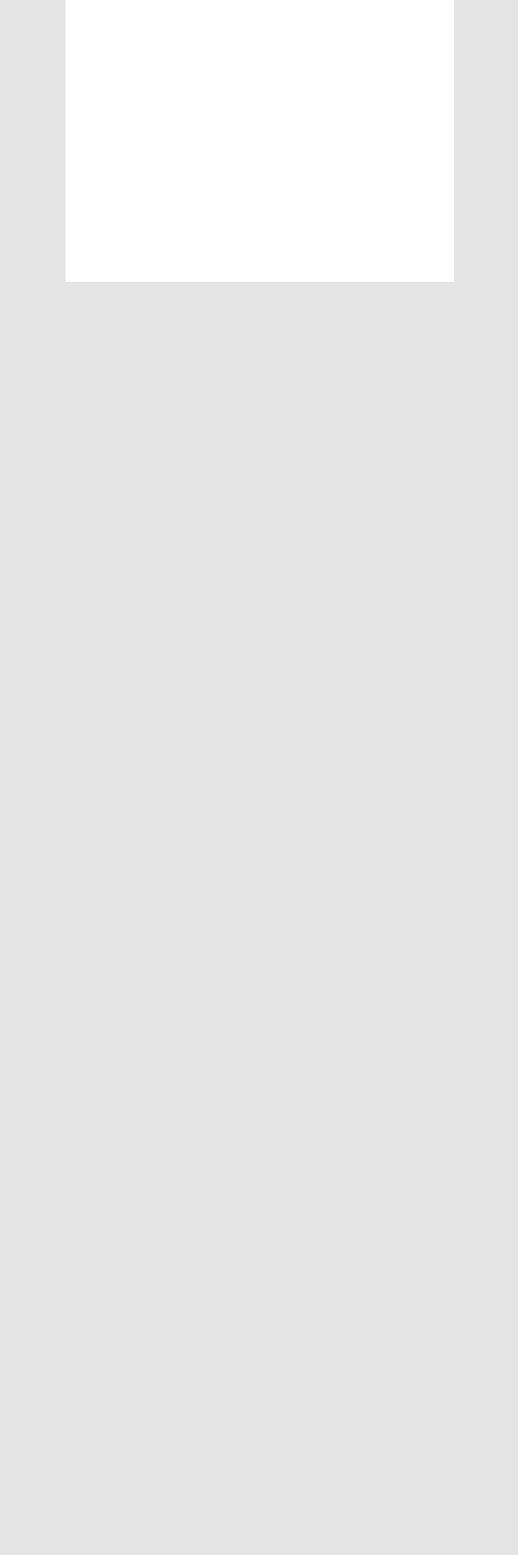
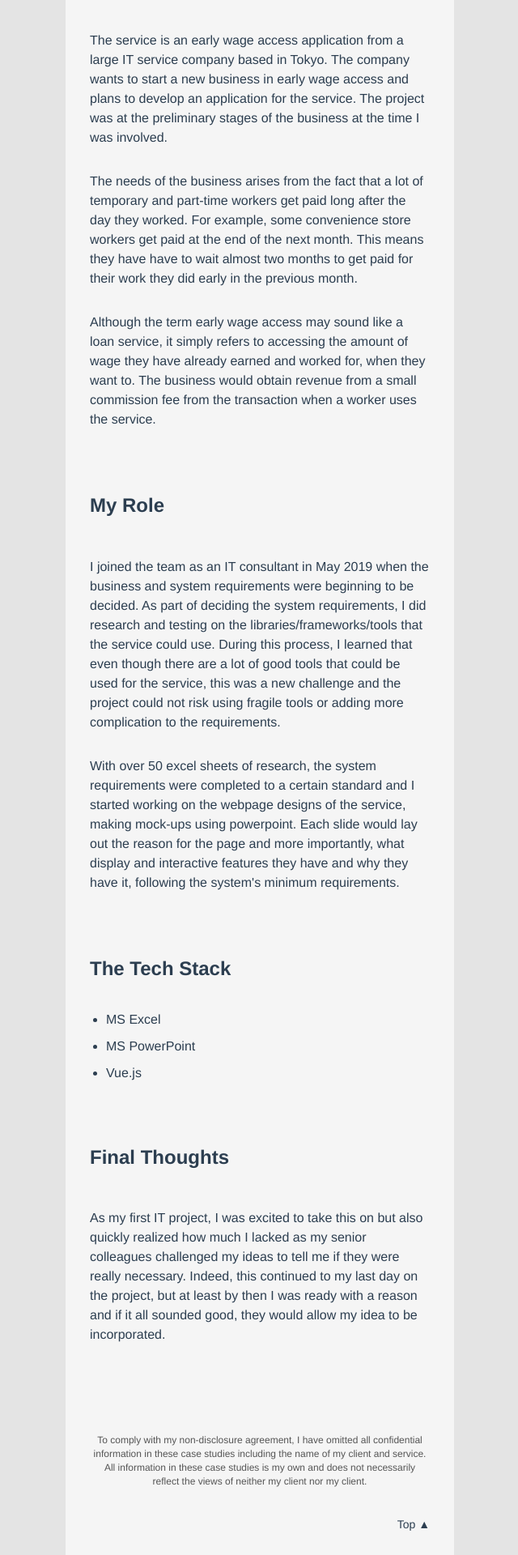
Before and after one commit to ryeolkwang/portfolio-vuejs, a Vue app: page /#/projects/early-wage in a window 1280 px wide. Before the commit this address led to /#/about. Shown: the part 452-2372 px from the top of the page at 81% size, without its empty margins (319-959 px from the left). Before the commit the page ends 800 px from the top, so only its background shows below. Built offline with nearby package versions, Linux system fonts and the light colour scheme.

Commit message:
Edited Takeout project, Added Early wage project

```diff
--- a/src/components/EarlyWage.vue
+++ b/src/components/EarlyWage.vue
@@ -1,9 +1,100 @@
 <template>
-	<div class="projects">
-		<h1>EarlyWage</h1>
+	<div class="earlyWage">
+		<h1>Early Wage</h1>
+		<h2>Overview</h2>
+		<p>
+			The service is an early wage access application from a large IT
+			service company based in Tokyo. The company wants to start a new
+			business in early wage access and plans to develop an application
+			for the service. The project was at the preliminary stages of the
+			business at the time I was involved.
+		</p>
+		<p>
+			The needs of the business arises from the fact that a lot of
+			temporary and part-time workers get paid long after the day they
+			worked. For example, some convenience store workers get paid at the
+			end of the next month. This means they have have to wait almost two
+			months to get paid for their work they did early in the previous
+			month.
+		</p>
+		<p>
+			Although the term early wage access may sound like a loan service,
+			it simply refers to accessing the amount of wage they have already
+			earned and worked for, when they want to. The business would obtain
+			revenue from a small commission fee from the transaction when a
+			worker uses the service.
+		</p>
+		<h2>My Role</h2>
+		<p>
+			I joined the team as an IT consultant in May 2019 when the business
+			and system requirements were beginning to be decided. As part of
+			deciding the system requirements, I did research and testing on the
+			libraries/frameworks/tools that the service could use. During this
+			process, I learned that even though there are a lot of good tools
+			that could be used for the service, this was a new challenge and the
+			project could not risk using fragile tools or adding more
+			complication to the requirements.
+		</p>
+		<p>
+			With over 50 excel sheets of research, the system requirements were
+			completed to a certain standard and I started working on the webpage
+			designs of the service, making mock-ups using powerpoint. Each slide
+			would lay out the reason for the page and more importantly, what
+			display and interactive features they have and why they have it,
+			following the system's minimum requirements.
+		</p>
+		<h2>The Tech Stack</h2>
+		<ul class="techStack">
+			<li>MS Excel</li>
+			<li>MS PowerPoint</li>
+			<li>Vue.js</li>
+		</ul>
+		<h2>Final Thoughts</h2>
+		<p>
+			As my first IT project, I was excited to take this on but also
+			quickly realized how much I lacked as my senior colleagues
+			challenged my ideas to tell me if they were really necessary.
+			Indeed, this continued to my last day on the project, but at least
+			by then I was ready with a reason and if it all sounded good, they
+			would allow my idea to be incorporated.
+		</p>
 	</div>
 </template>
 
 <script></script>
 
-<style scoped lang="scss"></style>
+<style scoped lang="scss">
+h1 {
+	text-align: center;
+	margin-bottom: 40px;
+}
+
+h2 {
+	margin: 80px 0 40px;
+}
+
+p {
+	margin-top: 50px;
+	line-height: 1.5;
+
+	+ p {
+		margin-top: 30px;
+	}
+}
+
+.earlyWage {
+	min-height: calc(100vh - 194px);
+	padding: 80px 30px;
+	background-color: #f5f5f5;
+	clip-path: polygon(0 0, 50% 60px, 100% 0, 100% 100%, 0 100%);
+}
+
+.techStack {
+	margin-bottom: 50px;
+	padding-left: 20px;
+
+	li {
+		margin-bottom: 15px;
+	}
+}
+</style>
--- a/src/components/Takeout.vue
+++ b/src/components/Takeout.vue
@@ -1,18 +1,16 @@
 <template>
 	<div class="takeout">
-		<h1>Pockeo</h1>
-		<img src="@/assets/takeout.png" class="pockeoImage" />
+		<h1>Food Takeout</h1>
 		<h2>Overview</h2>
 		<p>
-			Pockeo is the name of the food takeout ordering application from a
-			large internet service company based in Tokyo. With more than 5,000
-			shops in the country and more than 10 million users, the service is
-			continuing to expand as part of the company's online to offline
-			commerce business.
+			The service is a food takeout ordering application from a large IT
+			service company based in Tokyo. With more than 5,000 shops in the
+			country and more than 10 million users, the service is continuing to
+			expand as part of the company's online to offline commerce business.
 		</p>
 		<p>
-			With its BtoC food takeout ordering application being the main
-			product of the service, the service also requires a BtoB content
+			With its B2C food takeout ordering application being the main
+			product of the service, the service also requires a B2B content
 			management system for shops (businesses) so that orders from users
 			are recognized and correctly made. There is also a landing page for
 			new businesses that want to post their shop on the service and most
@@ -24,20 +22,39 @@
 			I joined the team as a front-end developer in August 2019 when the
 			service was still very young (launched late 2018). I started with
 			fixing minor bugs and creating markups which helped me get used to
-			the environment. Couple of months later, I was making new features
-			and developing new services for Pockeo. In retrospect, I believe my
-			developing skills grew exponentially during this phase but I also
-			really enjoyed this process as I was learning new techniques and
-			make new things out of nothing.
+			the environment. Couple of months later, I was developing new
+			features trying to increase app usage and also a better user
+			experience whilst in the app. Today, I am developing new services to
+			obtain new users and hence increase turnover.
 		</p>
 		<p>
 			As a front-end developer, I worked alongside product managers,
-			designers, back-end engineers and many others who contributed to
-			Pockeo. We would discuss about major topics such as business goals
+			designers, back-end engineers and many others who contributed to the
+			service. We would discuss about major topics such as business goals
 			and prioritized features for release but also minor problems such as
-			how much the margin should be or what the subtitle should say. All
-			in all, the insignificant quarrels we may have had ultimately led to
-			what Pockeo is today which has grown significantly since I joined.
+			how much the padding size should be or what the subtitle should say.
+			All in all, these discussions we had ultimately led to what the
+			service is today which has grown significantly since I joined.
+		</p>
+		<h2>The Tech Stack</h2>
+		<ul class="techStack">
+			<li>JavaScript</li>
+			<li>Vue.js</li>
+			<li>CSS/Sass/SCSS</li>
+			<li>Zeplin/Sketch</li>
+			<li>Git, GitHub, Fork</li>
+			<li>Drone CI</li>
+		</ul>
+		<h2>Final Thoughts</h2>
+		<p>
+			In retrospect, I believe my developing skills grew exponentially
+			whilst developing this service. I believe they still are as I
+			continue to build this service which is one of the main reasons why
+			I enjoy developing this service. But what I also really enjoy is the
+			process of learning new techniques, fixing unanticipated bugs and
+			making new things out of almost nothing! My team has helped me a lot
+			during this process and I only hope to give back not only
+			individually but collectively through developing this service.
 		</p>
 	</div>
 </template>
@@ -51,12 +68,16 @@ h1 {
 }
 
 h2 {
-	margin-bottom: 40px;
+	margin: 80px 0 40px;
 }
 
 p {
-	margin-bottom: 50px;
+	margin-top: 50px;
 	line-height: 1.5;
+
+	+ p {
+		margin-top: 30px;
+	}
 }
 
 .takeout {
@@ -66,8 +87,12 @@ p {
 	clip-path: polygon(0 0, 50% 60px, 100% 0, 100% 100%, 0 100%);
 }
 
-.pockeoImage {
-	width: 100%;
-	margin-bottom: 40px;
+.techStack {
+	margin-bottom: 50px;
+	padding-left: 20px;
+
+	li {
+		margin-bottom: 15px;
+	}
 }
 </style>
--- a/src/views/Projects.vue
+++ b/src/views/Projects.vue
@@ -6,7 +6,7 @@
 		<h1>Projects</h1>
 		<nav v-show="showProjectList" class="projectList">
 			<router-link to="/projects/takeout" class="title">
-				Pockeo
+				Food Takeout
 				<p>
 					Food Takeout Ordering Application
 				</p>
@@ -18,8 +18,17 @@
 				</p>
 			</router-link>
 		</nav>
-
 		<router-view />
+		<div class="agreement">
+			To comply with my non-disclosure agreement, I have omitted all
+			confidential information in these case studies including the name of
+			my client and service. All information in these case studies is my
+			own and does not necessarily reflect the views of neither my client
+			nor my client.
+		</div>
+		<a href="#" class="topButton">
+			Top
+		</a>
 	</div>
 </template>
 
@@ -52,29 +61,34 @@ h1 {
 	}
 }
 
+.projects {
+	position: relative;
+}
+
 .backButton {
 	position: absolute;
-	top: 65px;
-	left: 30px;
+	top: 130px;
+	left: 75px;
 	font-size: 0;
+	z-index: 10;
 
 	&::before {
-		content: '\1438';
+		content: '\003C';
 		display: block;
-		font-size: 20px;
+		font-size: 30px;
 		font-weight: bold;
 	}
 }
 
 .projectList {
-	min-height: calc(100vh - 194px);
-	padding: 80px 30px;
+	min-height: calc(100vh - 194px - 180px);
+	padding: 80px 30px 30px;
 	background-color: #f5f5f5;
 	clip-path: polygon(0 0, 50% 60px, 100% 0, 100% 100%, 0 100%);
 }
 
 .title {
-	font-size: 48px;
+	font-size: 44px;
 	font-weight: bold;
 
 	p {
@@ -83,4 +97,28 @@ h1 {
 		color: red;
 	}
 }
+
+.agreement {
+	height: 180px;
+	background-color: #f5f5f5;
+	text-align: center;
+	padding: 30px;
+	color: #555;
+	font-size: 12px;
+	line-height: 1.4;
+}
+
+.topButton {
+	position: absolute;
+	bottom: 30px;
+	right: 30px;
+	text-align: right;
+	font-size: 14px;
+
+	&::after {
+		content: '\25B2';
+		display: inline;
+		font-size: 14px;
+	}
+}
 </style>
```
Also changed, not shown: src/assets/early-wage.jpg (deleted), src/assets/takeout.png (deleted).
